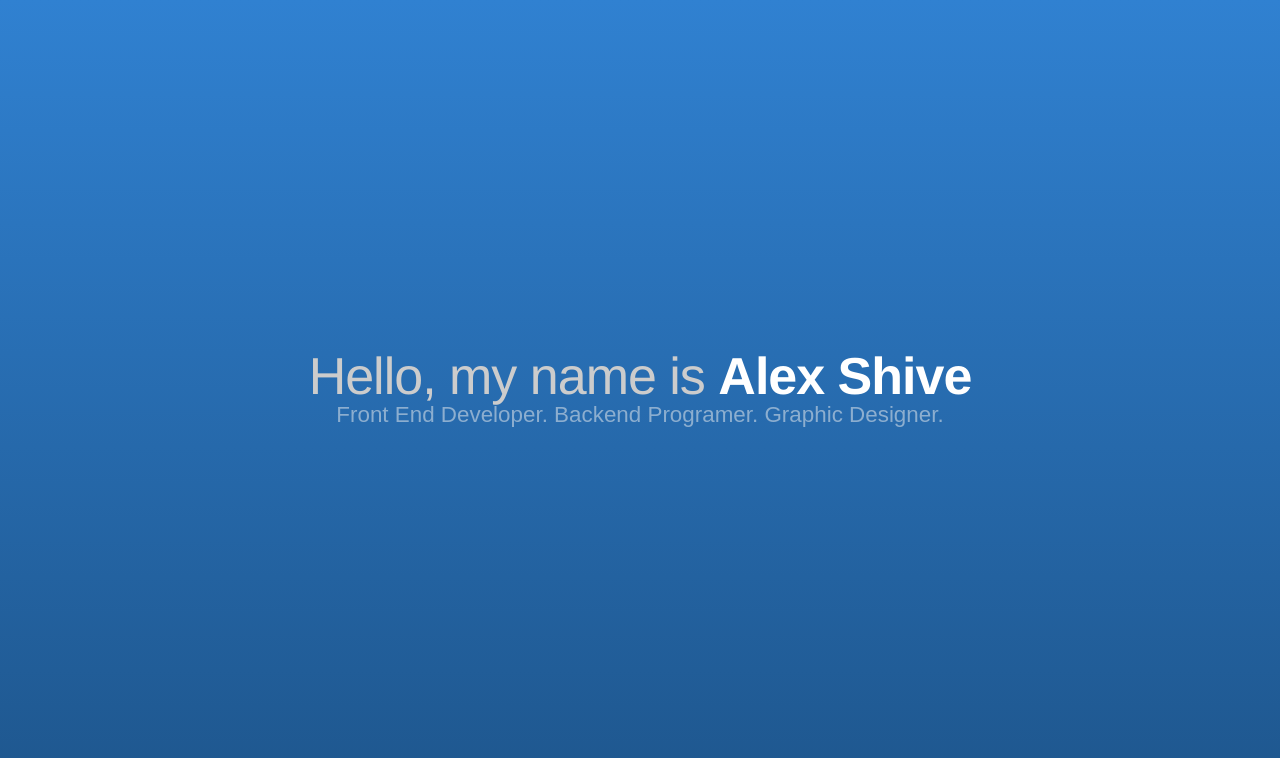
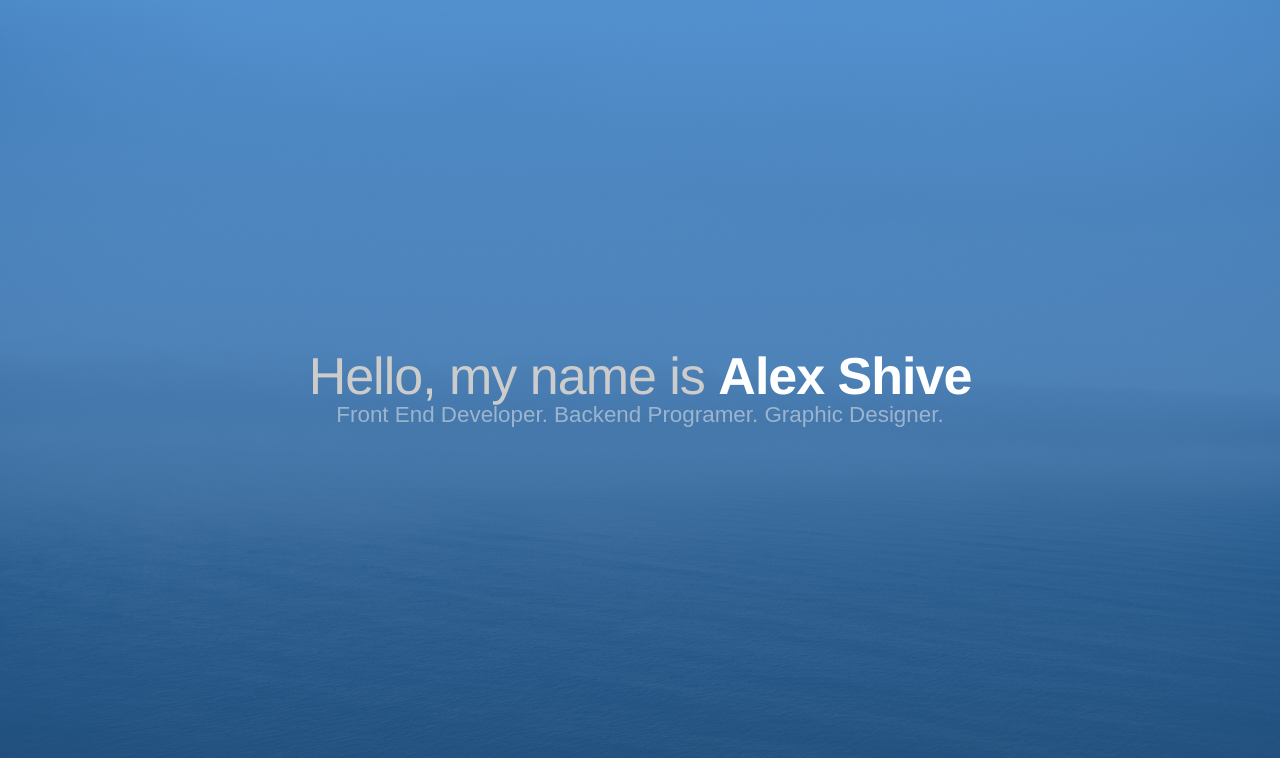
Before and after one commit to alexshive/alexshive.github.io, a website: page index.html in a window 1280 px wide. Shown: the top 758 px of the page. Drawn offline with Linux system fonts and the light colour scheme.

Commit message:
Added cover image back in and fixed minor visual issues

```diff
--- a/index.html
+++ b/index.html
@@ -187,7 +187,7 @@
 
 
 		<!-- Contact -->
-		<section>
+		<section id="contact">
 			<div class="wrapper">
 				<h3>Let's keep in touch</h3>
 				<div class="social">
@@ -218,7 +218,6 @@
 	<footer>
 		<p>&copy; 2001 - 2014</p>
 	</footer>
-	<div id="contact"></div>
 </div>
 
 <script src="/js/build/alexshive.min.js"></script>
--- a/sass/_desktop.scss
+++ b/sass/_desktop.scss
@@ -7,6 +7,7 @@
 	}
 	.bg {
 		@include linear-gradient($blue-1-color, $blue-2-color);
+		@include opacity(.8);
 	}
 	.hide,
 	.hidden {
@@ -21,7 +22,8 @@
 		z-index: 0;
 		position: fixed;
 		height: 100%;
-		background: transparent;
+		background: url(../img/cover.jpg) no-repeat;
+		background-size: cover;
 		hgroup {
 			position: absolute;
 			top: 0;
@@ -94,7 +96,7 @@
 		}
 		.social {
 			float: right;
-			margin: 2em 0;
+			margin: 1em 0;
 			a {
 				display: inline-block;
 				vertical-align: top;
@@ -102,6 +104,8 @@
 				*display: inline;
 				padding-left: 10px;
 				em {
+					position: relative;
+					top: 3px;
 					@include rem(15);
 				}
 			}
```
Also changed, not shown: css/style.css, img/cover.jpg (added).
